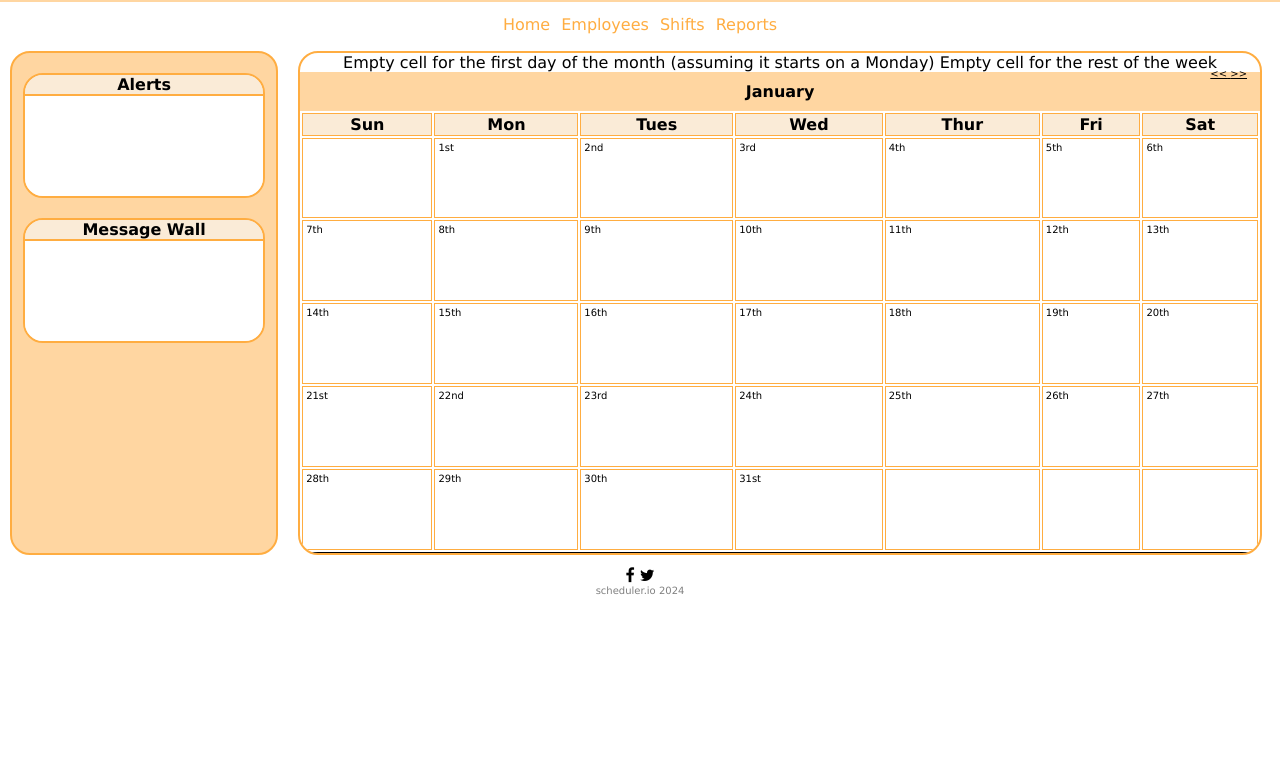
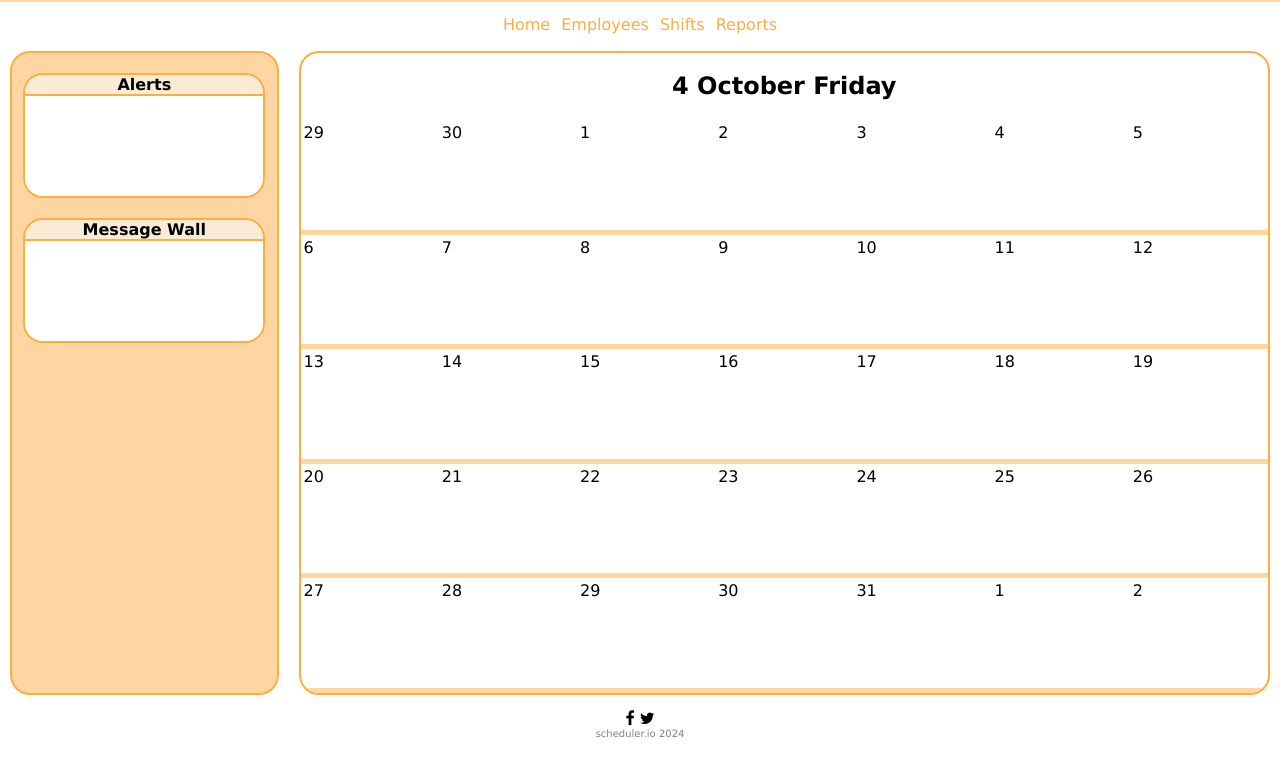
Before and after one commit to aricbosser/KublaiKhanAcademy, a website: page Skyline/Calendar/calendar.html in a window 1280 px wide. Shown: the part 41-800 px from the top of the page. Drawn offline with Linux system fonts and the light colour scheme.

Commit message:
Hooked up Calendar JS and Organized Calendar CSS file

```diff
--- a/Skyline/Calendar/calendar.css
+++ b/Skyline/Calendar/calendar.css
@@ -1,3 +1,5 @@
+/* Calendar Page CSS */
+
 * {
     font-family: Verdana, Geneva, Tahoma, sans-serif;
 }
@@ -20,37 +22,72 @@ a:active {
 
 }
 
-/* Shell Container for grid elements that spans the entire viewport */
+/* Header CSS */
 
-.grid-container {
-    display: grid;
-    grid-template-columns: 1fr; /* Single column layout */
-    grid-template-rows: 10% 80% 10%; /* Three rows with relative sizing */
-    height: 100vh; /* Full viewport height */
-    width: 100vw;  /* Full viewport width */
+#header {
+    position: fixed;
+    display: block;
+    width: 100vw;
+    border-bottom: 5px solid rgb(255, 214, 161);
+    background-color: antiquewhite;
 }
-.grid-container > div {
-    text-align: center;
-    font-size: 30px;
-    outline: 1px solid black; /* Add outline to visualize grid lines */
+
+#header > h1 {
+    display: inline;
+    padding-left: 10px;
+    padding-top: 0px;
+    color: rgb(255, 173, 65);
 }
+
+#header-links {
+    position: absolute;
+    right: 10px;
+    top: 10px;
+    list-style-type: none;
+    display: inline;
+}
+
+/* Navbar CSS */
+
+#navbar {
+    display: block;
+    position: absolute;
+    top: 40px;
+    height: 50px;
+    width: 100vw;
+}
+
+#navbar  a {
+    color: rgb(255, 173, 65);
+    font-weight: normal;
+}
+
+#navbar-tabs {
+    position: absolute;
+    margin: 0;
+    top: 50%;
+    left: 50%;
+    -ms-transform: translate(-50%, -50%);
+    transform: translate(-50%, -50%);
+    list-style-type: none;
+    padding: 0;
+}
+
+#navbar-tabs > li {
+    font-weight: bold;
+    display: inline;
+    padding: 3px;
+}
+
+/* Grid Body Container CSS AKA The Alerts and Calendar Globals - Maybe Rename to something else more clear? */
 
 .grid-body {
     display: block;
     position: absolute;
-    height: 500px;
+    /* height: 500px; */
+    height: 80%;
+    width: 100%;
     top: 93.5px; /* Proper bottom border syntax */
-}
-
-.grid-footer {
-    display: flex;
-    flex-direction: column;
-    position: absolute;
-    top: 600px;
-    width: 100vw;
-    justify-content: center;
-    align-items: center;
-    padding-top: 7px;
 }
 
 .grid-body-container {
@@ -61,6 +98,8 @@ a:active {
     width: 100%;
     height: 100%;
 }
+
+/* Info Container  CSS*/
 
 #calendar-info-container {
     display: flex;
@@ -106,6 +145,22 @@ a:active {
     height: 100px;
 }
 
+/* Calendar CSS */
+
+#current-month {
+    padding: 10px;
+    background-color: rgb(255, 214, 161);
+}
+
+#week-toggles {
+    font-size: 10px;
+    text-decoration: underline;
+    position: absolute;
+    display: block;
+    right: 25px;
+    top: 15px;
+}
+
 #calendar-container {
     display: flex;
     flex-direction: column;
@@ -118,71 +173,37 @@ a:active {
     margin: 10px;
 }
 
-#header {
-    position: fixed;
-    display: block;
-    width: 100vw;
-    border-bottom: 5px solid rgb(255, 214, 161);
-    background-color: antiquewhite;
+#calendar-container-dates {
+    display: grid;
+    grid-template-rows: repeat(5, 1fr);
+    grid-template-columns: repeat(7, 1fr);
+    height: 100%;
+    width: 100%;
 }
 
-#header > h1 {
-    display: inline;
-    padding-left: 10px;
-    padding-top: 0px;
-    color: rgb(255, 173, 65);
+#calendar-container-dates > div {
+    border-bottom: 5px solid rgb(255, 214, 161);;
 }
 
-#header-links {
-    position: absolute;
-    right: 10px;
-    top: 10px;
-    list-style-type: none;
-    display: inline;
+#calendar-container-dates > div > p {
+    margin: 0;
+    padding: 3px;
+    height: auto;
+    width: auto;
+    text-align: start;
 }
 
-#navbar {
-    display: block;
+/* Footer CSS */
+
+.grid-footer {
+    display: flex;
+    flex-direction: column;
     position: absolute;
-    top: 40px;
-    height: 50px;
+    bottom: 20px;
     width: 100vw;
-}
-
-#navbar  a {
-    color: rgb(255, 173, 65);
-    font-weight: normal;
-}
-
-#navbar-tabs {
-    position: absolute;
-    margin: 0;
-    top: 50%;
-    left: 50%;
-    -ms-transform: translate(-50%, -50%);
-    transform: translate(-50%, -50%);
-    list-style-type: none;
-    padding: 0;
-}
-
-#navbar-tabs > li {
-    font-weight: bold;
-    display: inline;
-    padding: 3px;
-}
-
-#week-toggles {
-    font-size: 10px;
-    text-decoration: underline;
-    position: absolute;
-    display: block;
-    right: 25px;
-    top: 15px;
-}
-
-#current-month {
-    padding: 10px;
-    background-color: rgb(255, 214, 161);
+    justify-content: center;
+    align-items: center;
+    padding-top: 7px;
 }
 
 .grid-footer p {
@@ -190,29 +211,3 @@ a:active {
     color: grey;
     margin: 0px;
 }
-
-
-/* Calendar Table Styles */
-table {
-    width: 100%;
-    height: 100%;
-    width: 100%;
-    grid-template-columns: repeat(7, 1fr);
-    border-bottom: 1px solid black;
-}
-
-th, td {
-    border: 1px solid rgb(255, 173, 65);
-}
-
-th {
-    background-color: antiquewhite;
-}
-
-td {
-    text-align: left;
-    vertical-align: top;
-    font-size: 10px;
-    padding-left: 3px;
-    padding-top: 3px;
-}
--- a/Skyline/Calendar/calendar.html
+++ b/Skyline/Calendar/calendar.html
@@ -41,73 +41,23 @@
                     </div>
                 </aside>
                 <main id="calendar-container">
-                    <table>
-                        <caption id="current-month" style="font-weight: bold;">
-                            January
-                        </caption>
-                        <div id="week-toggles">
-                            <a href="#" id="previous-week"><<</a>
-                            <a href="#" id="next-week">>></a>
+                    <h2 id="month"></h2>
+                    <div id="calendar-container-dates">
+                        <!-- <div class="week-row-0">
+
                         </div>
-                        <thead>
-                            <tr>
-                                <th>Sun</th>
-                                <th>Mon</th>
-                                <th>Tues</th>
-                                <th>Wed</th>
-                                <th>Thur</th>
-                                <th>Fri</th>
-                                <th>Sat</th>
-                            </tr>
-                        </thead>
-                        <tbody>
-                            <tr>
-                                <td></td> Empty cell for the first day of the month (assuming it starts on a Monday)
-                                <td>1st</td>
-                                <td>2nd</td>
-                                <td>3rd</td>
-                                <td>4th</td>
-                                <td>5th</td>
-                                <td>6th</td>
-                            </tr>
-                            <tr>
-                                <td>7th</td>
-                                <td>8th</td>
-                                <td>9th</td>
-                                <td>10th</td>
-                                <td>11th</td>
-                                <td>12th</td>
-                                <td>13th</td>
-                            </tr>
-                            <tr>
-                                <td>14th</td>
-                                <td>15th</td>
-                                <td>16th</td>
-                                <td>17th</td>
-                                <td>18th</td>
-                                <td>19th</td>
-                                <td>20th</td>
-                            </tr>
-                            <tr>
-                                <td>21st</td>
-                                <td>22nd</td>
-                                <td>23rd</td>
-                                <td>24th</td>
-                                <td>25th</td>
-                                <td>26th</td>
-                                <td>27th</td>
-                            </tr>
-                            <tr>
-                                <td>28th</td>
-                                <td>29th</td>
-                                <td>30th</td>
-                                <td>31st</td>
-                                <td></td> Empty cell for the rest of the week
-                                <td></td>
-                                <td></td>
-                            </tr>
-                        </tbody>
-                    </table>
+                        <div class="week-row-1">
+
+                        </div>
+                        <div class="week-row-2">
+
+                        </div>
+                        <div class="week-row-3">
+
+                        </div>
+                        <div class="week-row-4">
+
+                        </div> -->
                 </main>
             </div>
         </div>
--- a/Skyline/Calendar/get_date.js
+++ b/Skyline/Calendar/get_date.js
@@ -148,9 +148,12 @@ function set_all_calendar_date_divs(today) {
         let is_previous = is_previous_calendar_grid_loc(first_day_coordinates[0], x_coord, y_coord)
         let is_following = is_following_calendar_grid_loc(calendar_grid, last_day_coordinates[0], x_coord, y_coord)
 
-        let week_row_div = document.querySelector(`.week-row-${y_coord}`)
+        // let week_row_div = document.querySelector(`.week-row-${y_coord}`)
+        let week_row_div = document.querySelector(`#calendar-container-dates`)
         let xy_date = get_calendar_date(first_date, last_date, i, first_day_coordinates, last_day_coordinates, x_coord, y_coord)
         let calendar_date_div = new get_calendar_date_div(x_coord, y_coord, xy_date, is_previous, is_following)
+        console.log(calendar_date_div)
+        console.log(week_row_div)
 
         if (is_previous) {
             week_row_div.appendChild(calendar_date_div)
@@ -172,7 +175,7 @@ function set_all_calendar_date_divs(today) {
 // 0 - Sun | 7 - Sat
 
 // const today = new Date();
-const today = new Date(2024, 4, 30)
+const today = new Date()
 
 // Get Month
 const monthOptions = { month: 'long' };
@@ -189,6 +192,4 @@ console.log(today)
 set_all_calendar_date_divs(today)
 
 // Display Data
-document.getElementById('month').innerText = month_string; // Append month name
-document.getElementById('weekday').innerText = weekday_string; // Append weekday name
-document.getElementById('date_of_month').innerText = date_string; // Append day of the month
+document.getElementById('month').innerText = `${date_string} ${month_string} ${weekday_string}`; // Append month name
```
